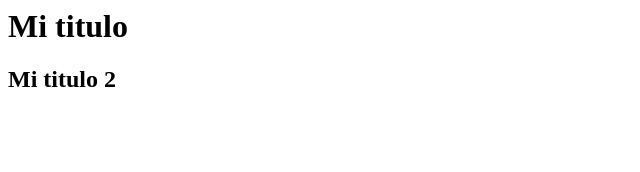
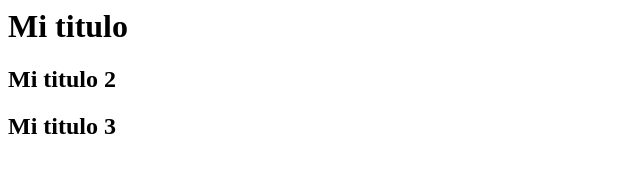
Before and after one commit to gmocontreras/platzigithub, a plain HTML site: page index.html in a window 1280 px wide. Shown: the whole page, without its empty margins (0-640 px from the left). Drawn offline with Linux system fonts and the light colour scheme.

Commit message:
titulo 3

```diff
--- a/index.html
+++ b/index.html
@@ -7,5 +7,6 @@
     <body>
         <h1>Mi titulo</h1>
         <h2>Mi titulo 2</h2>
+        <h2>Mi titulo 3</h2>
     </body>
 </html>
```
